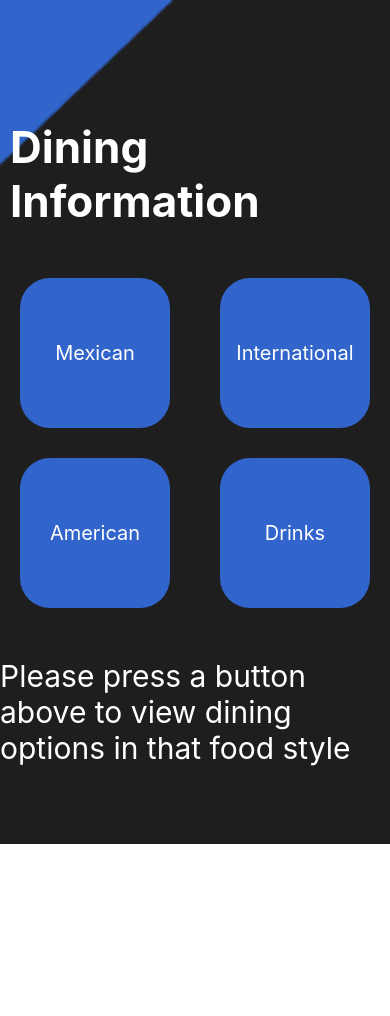
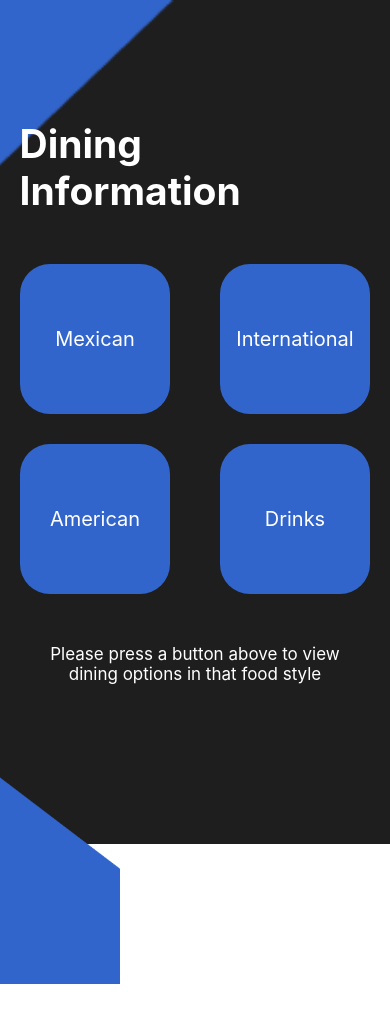
Before and after one commit to cse442-at-ub/project_s23-the-upper-bound, a React Native app: screen /dining in a window 390 px wide. After the commit the page ends 984 px from the top, so only its background shows below. Built offline with nearby package versions, Linux system fonts and the light colour scheme; what parse would draw is missing.

Commit message:
Adjusted margins, headers, and text sizes of all dining screens and Resource screen. #71

```diff
--- a/Components/DiningInfo/american.js
+++ b/Components/DiningInfo/american.js
@@ -8,11 +8,17 @@ import {
   ScrollView,
   SafeAreaView
 } from "react-native";
+import { Header } from "react-native-elements";
+
 import React, { useEffect, useState } from "react";
 
 export default function American() {
     return (
-      <SafeAreaView style={styles.container}>
+      <View style={styles.container}>
+        <Header
+          backgroundColor="#3265CB"
+          centerComponent={{ text: 'American', style: { color: '#fff', fontSize: 17 } }}
+        />
       <ScrollView>
         <Text>{"\n\n\n"}</Text>
         <Text style={styles.Name}>
@@ -96,7 +102,7 @@ export default function American() {
             </View>
           </ScrollView>
 
-      </SafeAreaView>
+      </View>
     );
   }
 
@@ -104,17 +110,22 @@ export default function American() {
   const styles = StyleSheet.create({
       container: {
         flex: 1,
-        backgroundColor: "#1E1E1E",
+      backgroundColor: "#1E1E1E",
+
 
       },
       lineStyle:{
           borderWidth: 0.5,
-          borderColor:'white',
+        borderColor: 'white',
+
+
           //margin:10,
      },
      Name:{
       color:"white",
-      fontSize:30,
+       fontSize: 30,
+       marginLeft: "3%",
+       marginRight: "3%",
 
       //top:60,
       fontWeight:"bold",
@@ -122,6 +133,8 @@ export default function American() {
      Text:{
       color:"white",
       //top:60,
-      fontSize:15,
+       fontSize: 15,
+       marginLeft: "3%",
+       marginRight: "3%",
      },
   });
--- a/Components/DiningInfo/drinks.js
+++ b/Components/DiningInfo/drinks.js
@@ -6,11 +6,17 @@ import {
   View,
   ImageBackground,
 } from "react-native";
+import { Header } from "react-native-elements";
+
 import React, { useEffect, useState } from "react";
 
 export default function Drinks() {
     return (
       <View style={styles.container}>
+        <Header
+          backgroundColor="#3265CB"
+          centerComponent={{ text: 'Drinks', style: { color: '#fff', fontSize: 17 } }}
+        />
       <View>
         <Text style={styles.Name}>
           {"Jamba Juice"}
@@ -97,11 +103,15 @@ export default function Drinks() {
       fontSize:30,
 
       top:60,
-      fontWeight:"bold",
+       fontWeight: "bold",
+       marginLeft: "3%",
+       marginRight: "3%",
      },
      Text:{
       color:"white",
       top:60,
-      fontSize:15,
+       fontSize: 15,
+       marginLeft: "3%",
+       marginRight: "3%",
      },
   });
--- a/Components/DiningInfo/international.js
+++ b/Components/DiningInfo/international.js
@@ -9,11 +9,17 @@ import {
   ImageBackground,
   FlatList,
 } from "react-native";
+import { Header } from "react-native-elements";
+
 import React, { useEffect, useState } from "react";
 
 export default function International() {
   return (
-    <SafeAreaView style={styles.container}>
+    <View style={styles.container}>
+      <Header
+          backgroundColor="#3265CB"
+          centerComponent={{ text: 'International', style: { color: '#fff', fontSize: 17 } }}
+        />
       <ScrollView style={styles.scroll}>
         <Text>{"\n\n\n"}</Text>
         <Text style={styles.Name}>{"Noodle Pavilion"}</Text>
@@ -70,7 +76,7 @@ export default function International() {
           {"Location: Commons\n"}
         </Text>
       </ScrollView>
-    </SafeAreaView>
+    </View>
   );
 }
 
@@ -95,10 +101,14 @@ const styles = StyleSheet.create({
 
     //top: 60,
     fontWeight: "bold",
+    marginLeft: "3%",
+       marginRight: "3%",
   },
   Text: {
     color: "white",
     //top: 60,
     fontSize: 15,
+    marginLeft: "3%",
+       marginRight: "3%",
   },
 });
--- a/Components/DiningInfo/tacos.js
+++ b/Components/DiningInfo/tacos.js
@@ -6,6 +6,8 @@ import {
   View,
   ImageBackground,
 } from "react-native";
+import { Header } from "react-native-elements";
+
 import React, { useEffect, useState } from "react";
 
 
@@ -13,6 +15,10 @@ import React, { useEffect, useState } from "react";
 export default function Mexican() {
   return (
     <View style={styles.container}>
+      <Header
+          backgroundColor="#3265CB"
+          centerComponent={{ text: 'Mexican', style: { color: '#fff', fontSize: 17 } }}
+        />
     <View>
       <Text style={styles.MoName}>
         {"Moe's"}
@@ -76,11 +82,15 @@ const styles = StyleSheet.create({
     fontSize:30,
 
     top:60,
-    fontWeight:"bold",
+     fontWeight: "bold",
+     marginLeft: "3%",
+     marginRight: "3%",
    },
    MoText:{
     color:"white",
     top:60,
-    fontSize:15,
+     fontSize: 15,
+     marginLeft: "3%",
+     marginRight: "3%",
    },
 });
--- a/Components/DiningInformation.js
+++ b/Components/DiningInformation.js
@@ -51,7 +51,12 @@ export default function DiningInfo({navigation}) {
 
         </View>
         <View>
-          <Text style={styles.txt}>{"Please press a button above to view dining options in that food style"}</Text>
+        <Text style={styles.txt}>{"Please press a button above to view dining options in that food style"}</Text>
+
+        <ImageBackground
+        source={require("../assets/WelBot.png")}
+        style={styles.welcomeDown}
+      ></ImageBackground>
         </View>
 
 
@@ -67,8 +72,10 @@ const styles = StyleSheet.create({
   },
   userTxt: {
     color: "#FFFFFF",
-    marginLeft: 10,
-    fontSize: 44,
+    marginLeft: "5%",
+    marginRight: "5%",
+
+    fontSize: 39,
     top: -80,
     fontWeight:"bold"
   },
@@ -82,11 +89,10 @@ const styles = StyleSheet.create({
   welcomeDown: {
     height: 300,
     width: 150,
-    left: 200,
-    top: -440,
-    justifyContent: "center",
-    transform: [{ scaleX: 1 }, { scaleY: -1 }],
-    alignItems: "center",
+    left: -30,
+    bottom: -50,
+    position: "absolute"
+
   },
   taco:{
     height: 150,
@@ -138,9 +144,12 @@ const styles = StyleSheet.create({
     color: "white",
     borderRadius: 10,
   },
-  txt:{
-    fontSize:30,
-    color:"white",
+  txt: {
+    marginLeft: "7%",
+    marginRight: "7%",
+    fontSize: 17,
+    color: "white",
+    textAlign:"center",
     top:-250
 
   }
--- a/Components/ResourceScreen.js
+++ b/Components/ResourceScreen.js
@@ -16,12 +16,13 @@ import { Header } from "react-native-elements";
 export default function ResourceScreen({ navigation }) {
   return (
 
-    <View style = {styles.container}>
-      <ScrollView>
-        <Header
+    <View style={styles.container}>
+      <Header
           backgroundColor="#3265CB"
           centerComponent={{ text: 'Campus Resources', style: { color: '#fff', fontSize: 17 } }}
         />
+      <ScrollView>
+
 
         <Pressable
         style={styles.MHbuttons}
```
